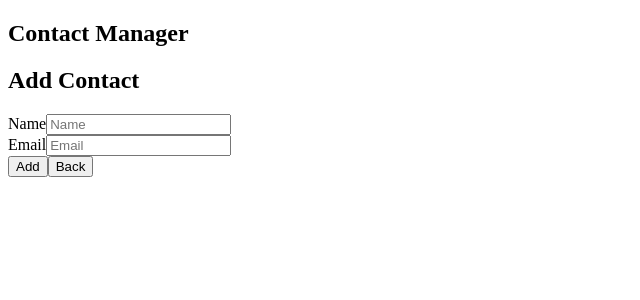
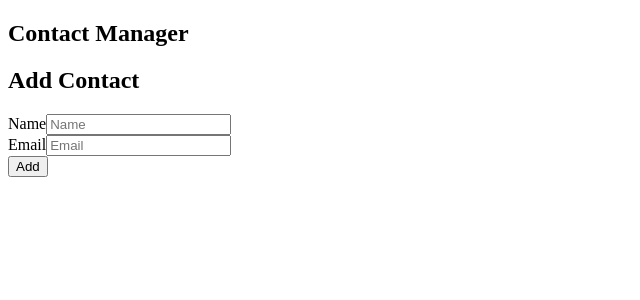
Before and after one commit to Rudreshcg/Contact-app-react, a React (Create React App) app: page /add in a window 1280 px wide. Shown: the top 300 px of the page, without its empty margins (0-640 px from the left). Built offline with nearby package versions, Linux system fonts and the light colour scheme; the HTML template or start-up script is replaced by a standard one.

Commit message:
updated navigate

```diff
--- a/src/components/AddContact.js
+++ b/src/components/AddContact.js
@@ -1,53 +1,54 @@
-import React from "react";
-import { Link } from "react-router-dom";
+import React, { useState } from "react";
+import { Link, useNavigate } from "react-router-dom";
 
+const AddContact = ({ addContactHandler }) => {
+    const [name, setName] = useState("");
+    const [email, setEmail] = useState("");
+    const navigate = useNavigate();
 
-
-class AddContact extends React.Component {
-    state = {
-        name: "",
-        email: ""
-    };
-    add = (e) => {
+    const add = (e) => {
         e.preventDefault();
-        if (this.state.name === "" || this.state.email === "") {
-            alert("All the fields are mandatory!")
+        if (name === "" || email === "") {
+            alert("All the fields are mandatory!");
             return;
         }
-        this.props.addContactHandler(this.state)
-        this.setState({ name: "", email: "" });
+        addContactHandler({ name, email });
+        setName("");
+        setEmail("");
+        navigate("/");
     };
-    render() {
+
     return (
         <div className="ui main">
             <h2>Add Contact</h2>
-                <form className="ui form" onSubmit={this.add}>
+            <form className="ui form" onSubmit={add}>
                 <div className="field">
                     <label>Name</label>
-                        <input type="text"
+                    <input
+                        type="text"
                         name="name"
                         placeholder="Name"
-                            value={this.state.name}
-                            onChange={(e) => this.setState({ name: e.target.value })} />
+                        value={name}
+                        onChange={(e) => setName(e.target.value)}
+                    />
                 </div>
                 <div className="field">
                     <label>Email</label>
-                        <input type="text"
+                    <input
+                        type="text"
                         name="email"
                         placeholder="Email"
-                            value={this.state.email}
-                            onChange={(e) => this.setState({ email: e.target.value })} />
+                        value={email}
+                        onChange={(e) => setEmail(e.target.value)}
+                    />
                 </div>
                 <button className="ui button blue">Add</button>
-                    <Link to="/">
+                {/* <Link to="/">
                     <button className="ui button red right floated">Back</button>
-                    </Link>
-
+                </Link> */}
             </form>
         </div>
-
     );
 };
-};
 
-export default AddContact
+export default AddContact;
--- a/src/components/App.js
+++ b/src/components/App.js
@@ -4,7 +4,7 @@ import Header from "./Header";
 import AddContact from "./AddContact";
 import ContactList from "./ContactList"
 import { v4 as uuidv4 } from 'uuid';
-import { BrowserRouter as Router, Route, Routes } from 'react-router-dom';
+import { BrowserRouter as Router, Route, Routes, Navigate } from 'react-router-dom';
 
 
 function App() {
@@ -38,12 +38,11 @@ function App() {
       <Router>
         <Header />
         <Routes>
-          <Route path='/add' Component={()=>(<AddContact addContactHandler={addContactHandler} />)} />
-          <Route path='/' Component={()=>(<ContactList contacts={contacts} getContactId={removeContactHandler} />)} />
+          <Route path='/add' element={<Navigate to="/" />} Component={() => (<AddContact addContactHandler={addContactHandler} />)} />
+          <Route path='/' Component={() => (<ContactList contacts={contacts} getContactId={removeContactHandler} />)} />
         </Routes>
       </Router>
     </div>
   );
 }
-
 export default App;
```
Lines whose indentation alone changed are shown as unchanged.
